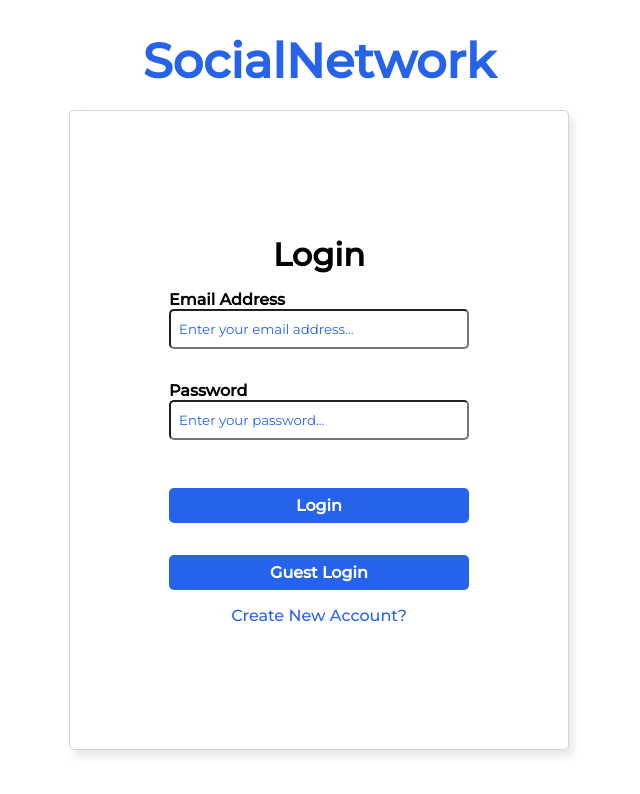
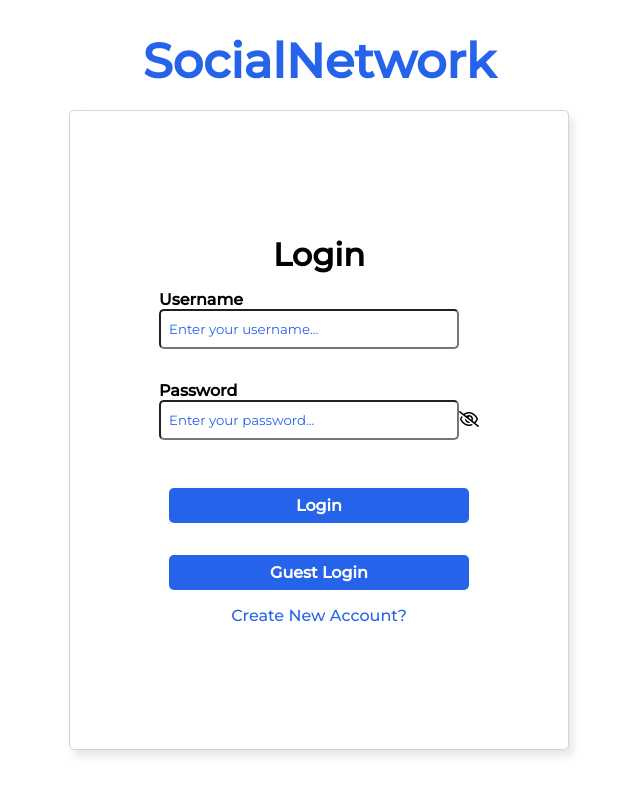
Before and after one commit to KaustubhM1997/social-media-clone, a React (Create React App) app: page /login in a window 1280 px wide. Shown: the top 794 px of the page, without its empty margins (321-961 px from the left). Built offline with nearby package versions, Linux system fonts and the light colour scheme; no server answers; what miragejs would draw is missing.

Commit message:
refactor: login page

```diff
--- a/src/contexts/AuthContext.js
+++ b/src/contexts/AuthContext.js
@@ -33,7 +33,7 @@ export const AuthProvider = ({ children }) => {
     }
   };
 
-  //FUNCTION TO CAPTURE/CHECK USER DETAILS AND POST ON BACKEND
+  //FUNCTION TO CAPTURE/CHECK USER DETAILS THAT ARE LOGGING IN AND POST ON BACKEND
 
   const checkUser = async () => {
     try {
@@ -45,7 +45,7 @@ export const AuthProvider = ({ children }) => {
       const response = await axios.post(`/api/auth/login`, data);
 
       if (response.status === 200) {
-        console.log(response, "GO!!");
+        // console.log(response, "GO!!");
         localStorage.setItem("token", response.data.encodedToken);
         localStorage.setItem("user", JSON.stringify(response.data.foundUser));
         setToken(response.data.encodedToken);
--- a/src/pages/Login/login.css
+++ b/src/pages/Login/login.css
@@ -87,6 +87,21 @@ input::placeholder {
 
   }
 
+  /* .login-password {
+
+    display: flex;
+    justify-content: space-around;
+
+  } */
+
+  .password-icon{
+
+    cursor: pointer;
+    /* margin-left: 0.7rem; */
+    /* font-size: 1rem;
+    margin-top: 0.5rem; */
+  }
+
 
   .btn-container {
 
--- a/src/pages/Login/login.jsx
+++ b/src/pages/Login/login.jsx
@@ -1,42 +1,115 @@
-// import { useEffect } from "react";
-
-// import axios from "axios";
-
-import { useContext } from "react";
+import { useContext, useEffect, useState } from "react";
 
 import { AuthContext } from "../../contexts/AuthContext";
 import "./Login.css";
 
 export default function Login() {
-  const { navigate } = useContext(AuthContext);
+  const { navigate, user, setUser, guestLogin, checkUser } =
+    useContext(AuthContext);
 
+  const [showPassword, setShowPassword] = useState(false); //state to show or don't show password
+
+  //FOR A USER THAT ALREADY LOGGED IN PREVIOUSLY
+  useEffect(() => {
+    const token = localStorage.getItem("token");
+    if (token) {
+      navigate("/home");
+    }
+  }, []);
+
+  //FUNCTION TO HANDLE CHANGE IN INPUT FIELDS
+
+  const handleChange = (e) => {
+    const { value, id } = e.target;
+    setUser((previousState) => ({ ...previousState, [id]: value })); //DYNAMIC IDs for username and password
+  };
+
+  //FUNCTION TO HANDLE GUEST AND NEW USERS TRYING TO LOG IN
+
+  const submitHandler = (type) => {
+    if (type === "not a guest") {
+      if (user.username !== "" && user.password !== "") {
+        checkUser();
+      } else if (type === "guest") {
+        guestLogin();
+      }
+    }
+  };
   return (
     <>
       <p className="landing-header-login">SocialNetwork</p>
 
+      <form>
         <div className="login-container">
           <h1>Login</h1>
 
           <div className="field-container">
             <div>
-            <p className="form-label">Email Address</p>
-            <input placeholder="Enter your email address..."></input>
+              <p className="form-label">Username</p>
+              <input
+                id="username"
+                type="text"
+                required
+                value={user.username}
+                onChange={handleChange}
+                placeholder="Enter your username..."
+              ></input>
             </div>
 
             <div>
               <p className="form-label">Password</p>
-            <input placeholder="Enter your password..."></input>
+
+              <div className="login-password">
+                <input
+                  id="password"
+                  value={user.password}
+                  required
+                  onChange={handleChange}
+                  placeholder="Enter your password..."
+                  type={`${showPassword ? "text" : "password"}`}
+                ></input>
+
+                {showPassword ? (
+                  <i
+                    onClick={() => setShowPassword(!showPassword)}
+                    class="fa-regular fa-eye password-icon"
+                  ></i>
+                ) : (
+                  <i
+                    onClick={() => setShowPassword(!showPassword)}
+                    class="fa-regular fa-eye-slash password-icon"
+                  ></i>
+                )}
+              </div>
             </div>
           </div>
 
           <div className="btn-container">
-          <button onClick={() => navigate("/explore")}>Login</button>
-          <button onClick={() => navigate("/home")}>Guest Login</button>
+            {/* <button onClick={() => navigate("/explore")}>Login</button> */}
+            <button
+              onClick={(e) => {
+                e.preventDefault();
+                submitHandler("not a guest");
+              }}
+            >
+              Login
+            </button>
+            {/* <button onClick={() => navigate("/home")}>Guest Login</button> */}
+
+            <button
+              onClick={(e) => {
+                e.preventDefault();
+                submitHandler("guest");
+              }}
+            >
+              Guest Login
+            </button>
             <p className="link-text" onClick={() => navigate("/signup")}>
               Create New Account?
             </p>
           </div>
         </div>
+      </form>
     </>
   );
 }
```
Lines whose indentation alone changed are shown as unchanged.
